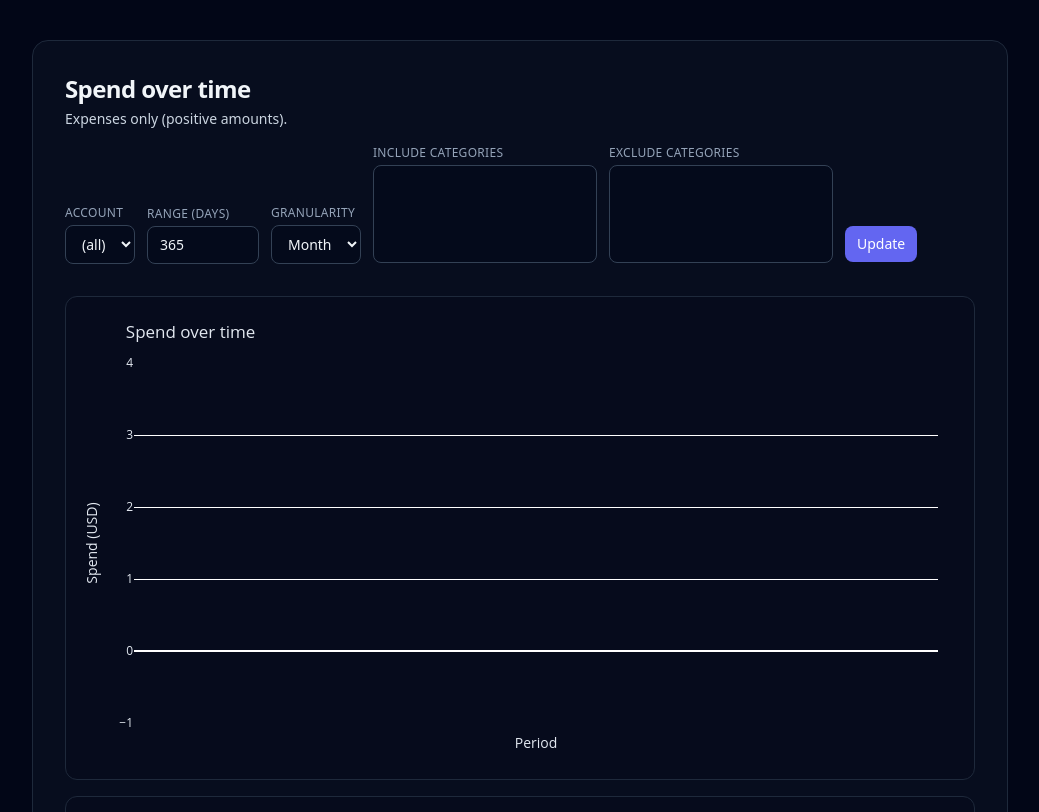
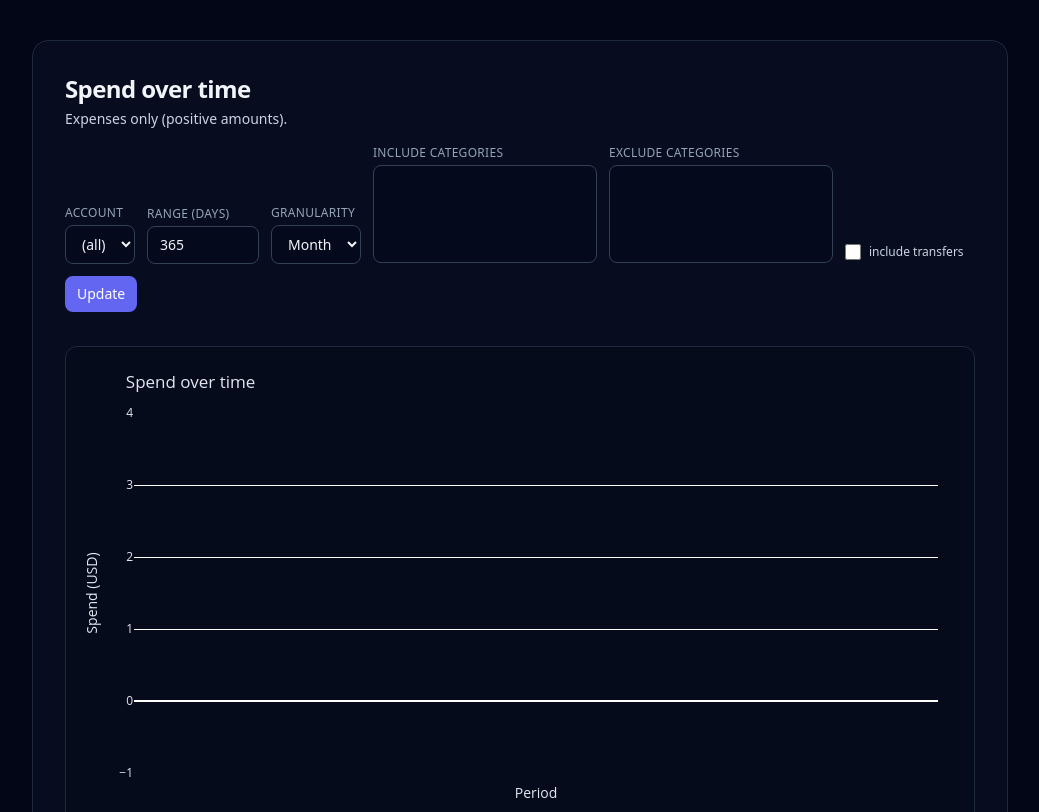
Before and after one commit to osiris43/budgeting_v2, a Flask app: page /analysis/spend in a window 1280 px wide. Shown: the part 68-880 px from the top of the page, without its empty margins (120-1159 px from the left). Run offline with Flask 3, Linux system fonts and the light colour scheme; lists and menus that the app fills with data are empty; parts of the project's set-up code (start-up, migrations or seed data) failed here and were passed over; some libraries are stand-ins or nearby versions.

Commit message:
remoe transfers from analysis

```diff
--- a/app/routes.py
+++ b/app/routes.py
@@ -396,6 +396,7 @@ def analysis_spend():
     days_s = (request.args.get("days") or "365").strip()
     include_category_ids_s = request.args.getlist("include_category_id")
     exclude_category_ids_s = request.args.getlist("exclude_category_id")
+    include_transfers = (request.args.get("include_transfers") or "").strip() == "1"
 
     try:
         days = int(days_s)
@@ -421,6 +422,25 @@ def analysis_spend():
 
     include_category_ids = _to_int_list(include_category_ids_s)
     exclude_category_ids = _to_int_list(exclude_category_ids_s)
+
+    # By default, exclude transfers (e.g. paying off credit cards, moving money between accounts).
+    # This avoids double counting spend across accounts.
+    transfer_category_ids: set[int] = set()
+    if not include_transfers:
+        categories_all = db.session.execute(db.select(Category)).scalars().all()
+        by_parent: dict[int | None, list[Category]] = {}
+        for c in categories_all:
+            by_parent.setdefault(c.parent_id, []).append(c)
+
+        transfer_roots = [c for c in categories_all if (c.name or "").strip().lower() == "transfer"]
+        stack = [c.id for c in transfer_roots]
+        while stack:
+            cid = stack.pop()
+            if cid in transfer_category_ids:
+                continue
+            transfer_category_ids.add(cid)
+            for child in by_parent.get(cid, []):
+                stack.append(child.id)
 
     end = date.today()
     start = end - timedelta(days=days)
@@ -451,6 +471,9 @@ def analysis_spend():
         stmt = stmt.where(Transaction.category_id.in_(include_category_ids))
     elif exclude_category_ids:
         stmt = stmt.where(~Transaction.category_id.in_(exclude_category_ids))
+
+    if transfer_category_ids:
+        stmt = stmt.where(~Transaction.category_id.in_(sorted(transfer_category_ids)))
 
     rows = db.session.execute(stmt).all()
     x = [r.period for r in rows]
@@ -498,6 +521,9 @@ def analysis_spend():
     elif exclude_category_ids:
         cat_stmt = cat_stmt.where(~Transaction.category_id.in_(exclude_category_ids))
 
+    if transfer_category_ids:
+        cat_stmt = cat_stmt.where(~Transaction.category_id.in_(sorted(transfer_category_ids)))
+
     cat_rows = db.session.execute(cat_stmt).all()
     cat_labels = [r.category for r in cat_rows]
     cat_values = [(r.spend_cents or 0) / 100 for r in cat_rows]
@@ -528,4 +554,5 @@ def analysis_spend():
         categories=categories,
         include_category_ids=include_category_ids,
         exclude_category_ids=exclude_category_ids,
+        include_transfers=include_transfers,
     )
--- a/app/templates/analysis_spend.html
+++ b/app/templates/analysis_spend.html
@@ -52,6 +52,13 @@
           </select>
         </div>
 
+        <div class="pb-1">
+          <label class="flex items-center gap-2 text-xs text-slate-300">
+            <input type="checkbox" name="include_transfers" value="1" class="h-4 w-4 rounded border-slate-700 bg-slate-950/40" {% if include_transfers %}checked{% endif %} />
+            include transfers
+          </label>
+        </div>
+
         <div class="pb-0.5">
           <button type="submit" class="rounded-lg bg-indigo-500 px-3 py-2 text-sm font-medium text-white hover:bg-indigo-400">Update</button>
         </div>
```
